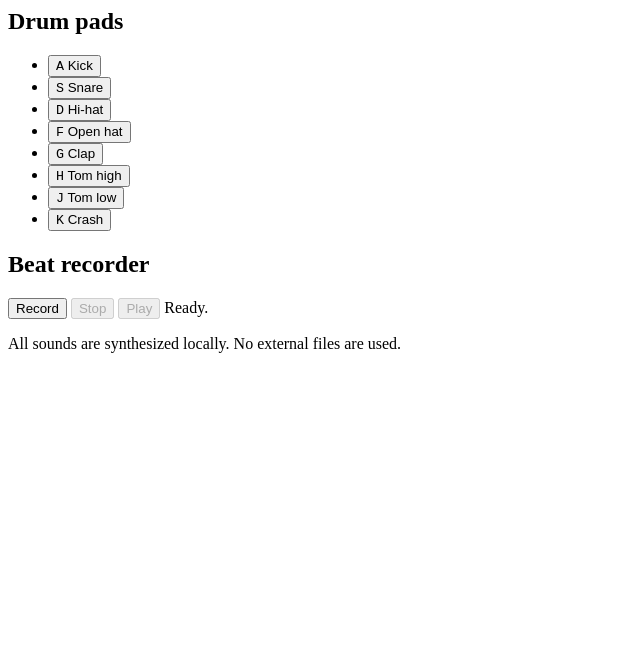
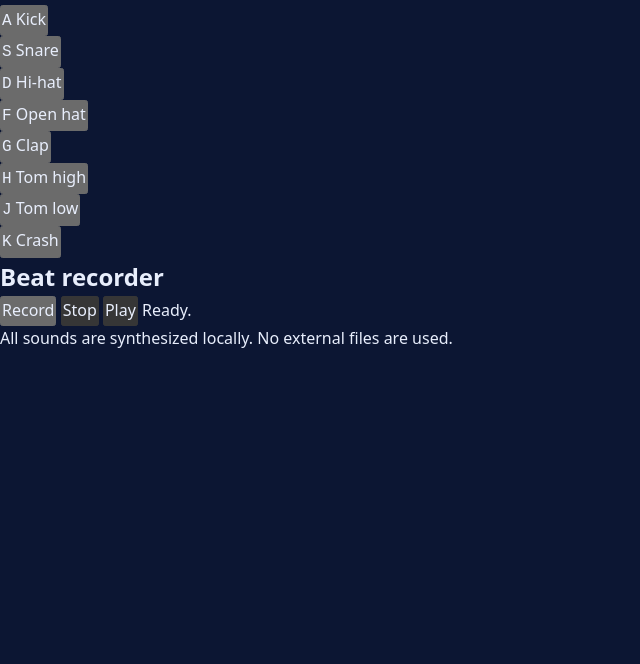
Before and after one commit to vanthien1462006-dotcom/hw2-drum-kit, a plain HTML site: page index.html in a window 1280 px wide. Shown: the part 136-800 px from the top of the page, without its empty margins (0-640 px from the left). Drawn offline with Linux system fonts and the light colour scheme; a script that the page names is missing.

Commit message:
feat(css): design tokens & box-sizing reset
Co-Authored-By: Claude Sonnet 5.5 <noreply@anthropic.com>

```diff
--- a/css/reset.css
+++ b/css/reset.css
@@ -1 +1,41 @@
-/* stub: filled in S2 */
+*,
+*::before,
+*::after {
+  box-sizing: border-box;
+  margin: 0;
+  padding: 0;
+}
+
+html {
+  color-scheme: dark;
+}
+
+body {
+  min-height: 100vh;
+  background-color: var(--bg);
+  color: var(--text);
+  font-family: var(--font-sans);
+  font-size: var(--font-size-md);
+  line-height: 1.6;
+}
+
+button,
+input,
+select,
+textarea {
+  font: inherit;
+  color: inherit;
+}
+
+ul {
+  list-style: none;
+}
+
+@media (prefers-reduced-motion: reduce) {
+  *,
+  *::before,
+  *::after {
+    animation: none !important;
+    transition: none !important;
+  }
+}
--- a/css/tokens.css
+++ b/css/tokens.css
@@ -1 +1,43 @@
-/* stub: filled in S2 */
+/* Design tokens: the only file that declares color values. Single dark studio theme. */
+:root {
+  /* Colors */
+  --bg: #0c1633;
+  --surface: #080f26;
+  --surface-active: #16285a;
+  --text: #e8eefc;
+  --text-muted: #a3b3d9;
+  --border: #5a76b8;
+  --accent: #22e0ff;
+  --accent-2: #ff4df0;
+  --on-accent: #04101f;
+  --focus-ring: #ffd84d;
+  --glow: rgb(34 224 255 / 55%);
+
+  /* Typography */
+  --font-sans: system-ui, -apple-system, "Segoe UI", Roboto, sans-serif;
+  --font-mono: ui-monospace, "Cascadia Code", "SF Mono", Consolas, monospace;
+  --font-size-sm: 0.875rem;
+  --font-size-md: 1rem;
+  --font-size-lg: 1.25rem;
+  --font-size-xl: 1.75rem;
+  --font-size-2xl: 2.25rem;
+
+  /* Spacing */
+  --space-1: 0.25rem;
+  --space-2: 0.5rem;
+  --space-3: 0.75rem;
+  --space-4: 1rem;
+  --space-5: 1.5rem;
+  --space-6: 2rem;
+  --space-7: 3rem;
+  --space-8: 4rem;
+
+  /* Radii */
+  --radius-sm: 0.25rem;
+  --radius-md: 0.75rem;
+  --radius-lg: 1.25rem;
+  --radius-full: 999px;
+
+  /* Motion */
+  --transition-fast: 100ms;
+}
```
